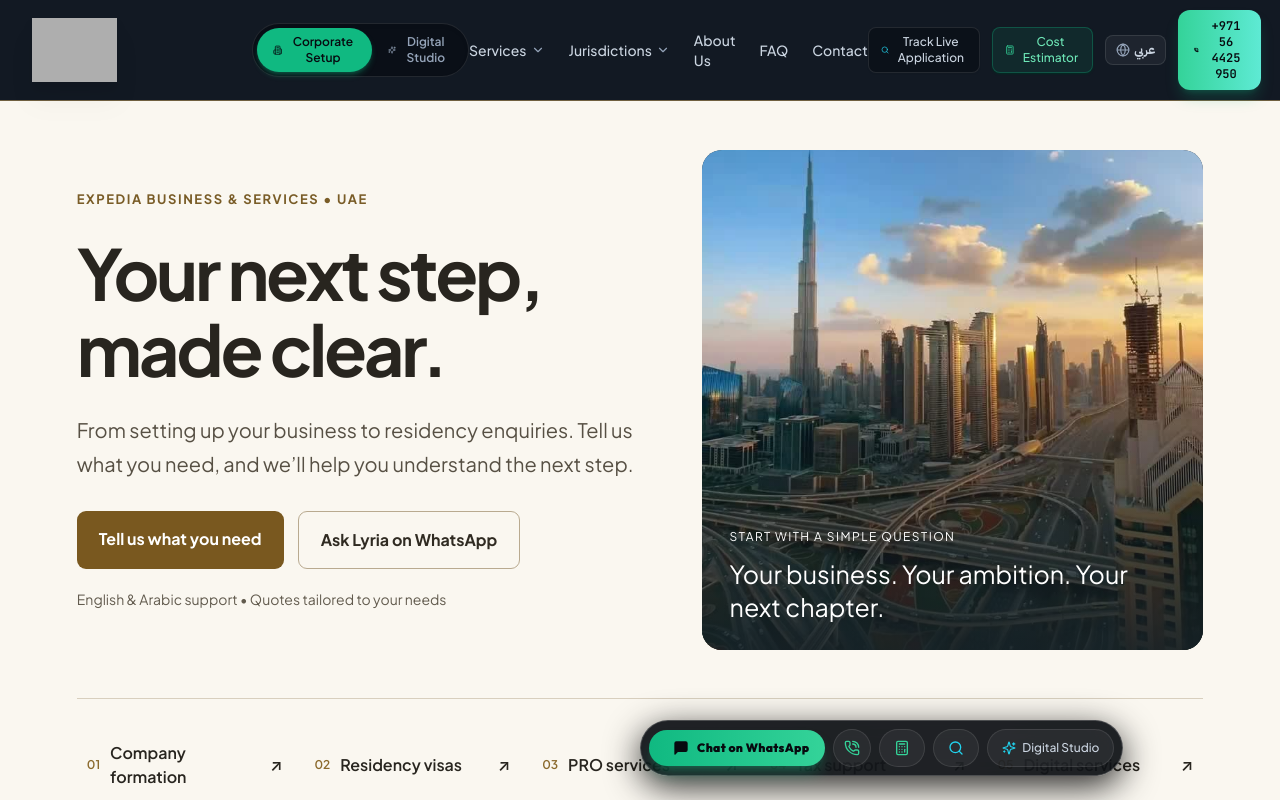
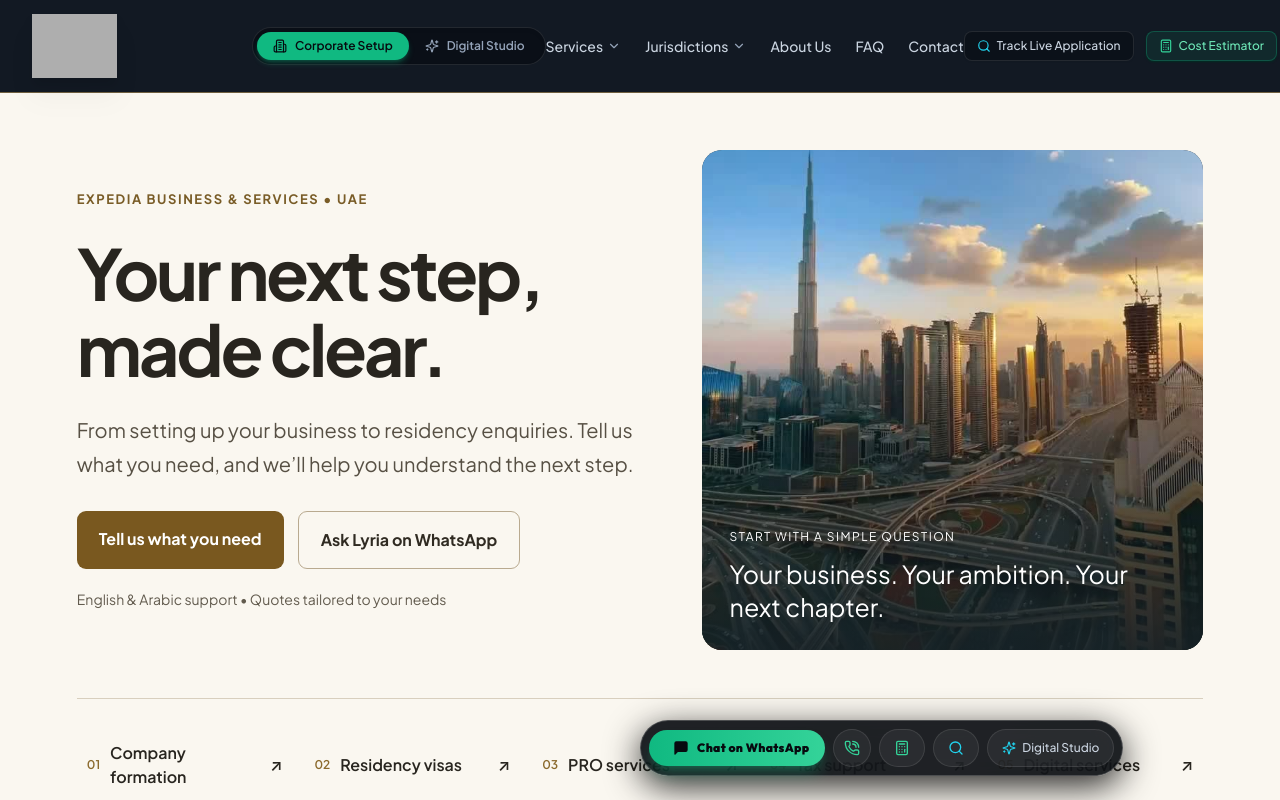
Before and after one commit to khalithcvr-art/antigravity-power, a React (Vite) app: page / in a window 1280 px wide. Shown: the top 800 px of the page. Built offline with nearby package versions, Linux system fonts and the light colour scheme; grey boxes are pictures that could not be loaded.

Commit message:
Keep desktop navigation labels readable and offset form anchor

```diff
--- a/src/index.css
+++ b/src/index.css
@@ -138,3 +138,6 @@
 @media(prefers-reduced-motion:reduce){html{scroll-behavior:auto!important}*,*::before,*::after{animation-duration:.01ms!important;animation-iteration-count:1!important;transition-duration:.01ms!important}}
 
 .comfort-navbar{background:#121923!important;border-bottom:1px solid #706040;padding-top:10px!important;padding-bottom:10px!important}
+.comfort-navbar button,.comfort-navbar a{white-space:nowrap}
+@media(min-width:1024px) and (max-width:1535px){.comfort-navbar button[title^="Call Expedia"],.comfort-navbar button[title^="اتصل بنا"]{display:none}.comfort-navbar .max-w-7xl{max-width:100%}}
+#contact{scroll-margin-top:110px}
```
